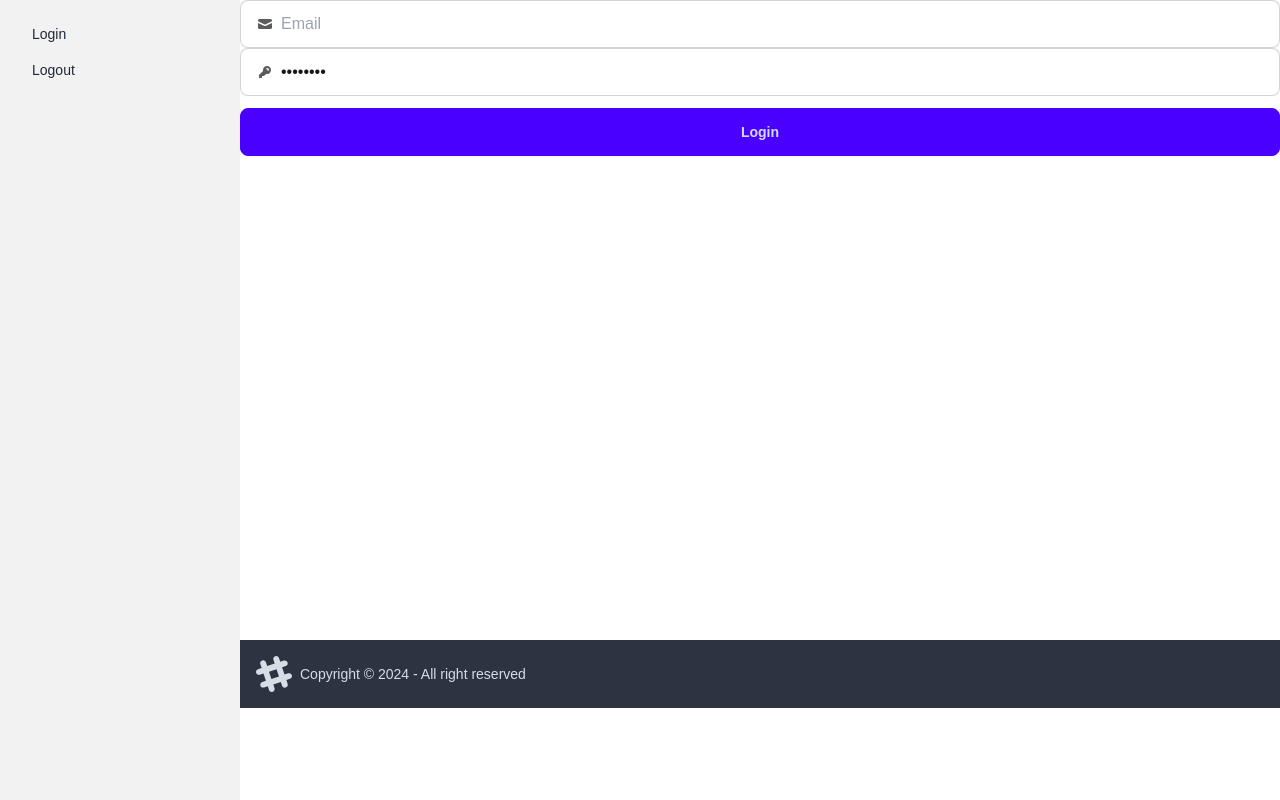
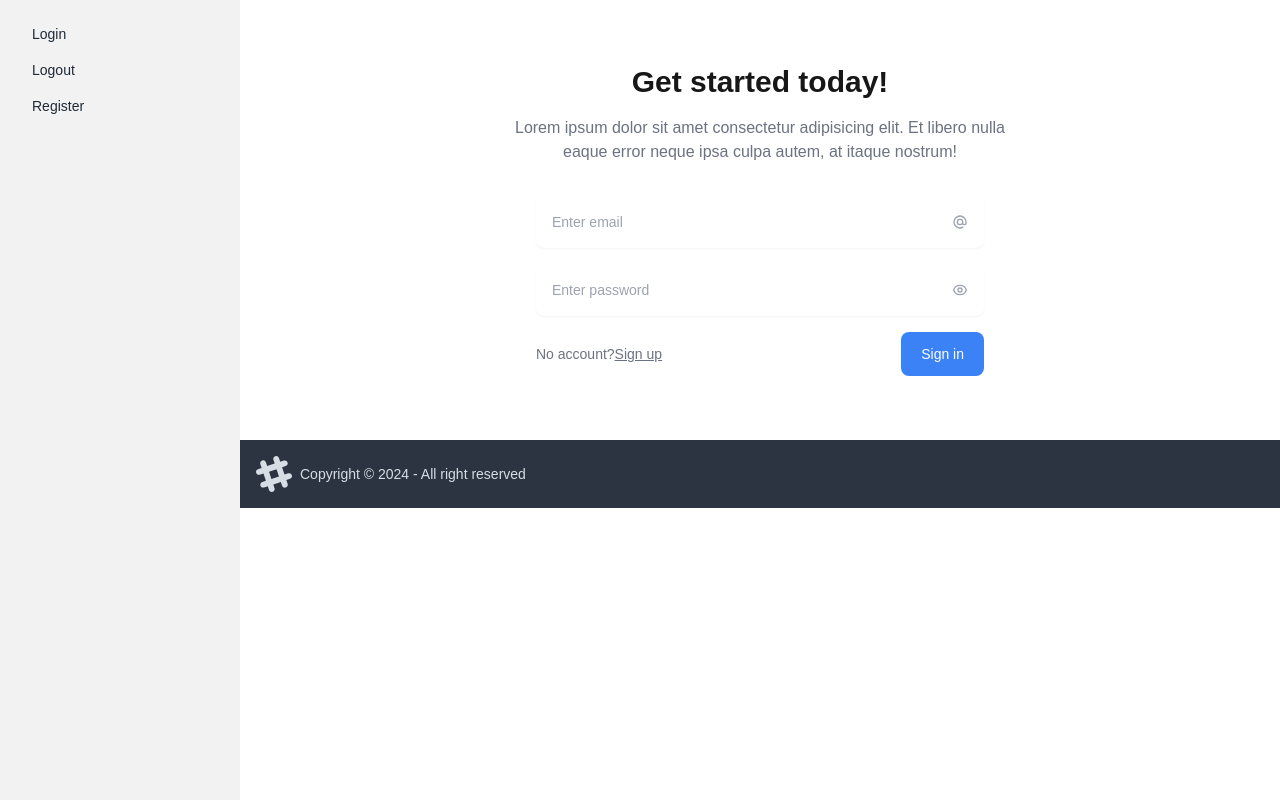
Before and after one commit to Dylo98/my-app, a Next.js app: page /user/login in a window 1280 px wide. Built offline with nearby package versions, Linux system fonts and the light colour scheme.

Commit message:
registraion and login

```diff
--- a/app/(public)/user/login/page.js
+++ b/app/(public)/user/login/page.js
@@ -1,36 +1,96 @@
 function LoginForm() {
   return (
-    <div className="h-4/5">
-      <form>
-        <label className="input input-bordered flex items-center gap-2">
+    <div className="mx-auto max-w-screen-xl px-4 py-16 sm:px-6 lg:px-8  ">
+      <div className="mx-auto max-w-lg text-center">
+        <h1 className="text-2xl font-bold sm:text-3xl">Get started today!</h1>
+
+        <p className="mt-4 text-gray-500">
+          Lorem ipsum dolor sit amet consectetur adipisicing elit. Et libero
+          nulla eaque error neque ipsa culpa autem, at itaque nostrum!
+        </p>
+      </div>
+
+      <form action="#" className="mx-auto mb-0 mt-8 max-w-md space-y-4">
+        <div>
+          <label htmlFor="email" className="sr-only">
+            Email
+          </label>
+
+          <div className="relative">
+            <input
+              type="email"
+              className="w-full rounded-lg border-gray-200 p-4 pe-12 text-sm shadow-sm"
+              placeholder="Enter email"
+            />
+
+            <span className="absolute inset-y-0 end-0 grid place-content-center px-4">
               <svg
                 xmlns="http://www.w3.org/2000/svg"
-            viewBox="0 0 16 16"
-            fill="currentColor"
-            className="h-4 w-4 opacity-70">
-            <path d="M2.5 3A1.5 1.5 0 0 0 1 4.5v.793c.026.009.051.02.076.032L7.674 8.51c.206.1.446.1.652 0l6.598-3.185A.755.755 0 0 1 15 5.293V4.5A1.5 1.5 0 0 0 13.5 3h-11Z" />
-            <path d="M15 6.954 8.978 9.86a2.25 2.25 0 0 1-1.956 0L1 6.954V11.5A1.5 1.5 0 0 0 2.5 13h11a1.5 1.5 0 0 0 1.5-1.5V6.954Z" />
+                className="size-4 text-gray-400"
+                fill="none"
+                viewBox="0 0 24 24"
+                stroke="currentColor">
+                <path
+                  strokeLinecap="round"
+                  strokeLinejoin="round"
+                  strokeWidth="2"
+                  d="M16 12a4 4 0 10-8 0 4 4 0 008 0zm0 0v1.5a2.5 2.5 0 005 0V12a9 9 0 10-9 9m4.5-1.206a8.959 8.959 0 01-4.5 1.207"
+                />
               </svg>
-          <input type="text" className="grow" placeholder="Email" />
+            </span>
+          </div>
+        </div>
+
+        <div>
+          <label htmlFor="password" className="sr-only">
+            Password
           </label>
 
-        <label className="input input-bordered flex items-center gap-2">
+          <div className="relative">
+            <input
+              type="password"
+              className="w-full rounded-lg border-gray-200 p-4 pe-12 text-sm shadow-sm"
+              placeholder="Enter password"
+            />
+
+            <span className="absolute inset-y-0 end-0 grid place-content-center px-4">
               <svg
                 xmlns="http://www.w3.org/2000/svg"
-            viewBox="0 0 16 16"
-            fill="currentColor"
-            className="h-4 w-4 opacity-70">
+                className="size-4 text-gray-400"
+                fill="none"
+                viewBox="0 0 24 24"
+                stroke="currentColor">
                 <path
-              fillRule="evenodd"
-              d="M14 6a4 4 0 0 1-4.899 3.899l-1.955 1.955a.5.5 0 0 1-.353.146H5v1.5a.5.5 0 0 1-.5.5h-2a.5.5 0 0 1-.5-.5v-2.293a.5.5 0 0 1 .146-.353l3.955-3.955A4 4 0 1 1 14 6Zm-4-2a.75.75 0 0 0 0 1.5.5.5 0 0 1 .5.5.75.75 0 0 0 1.5 0 2 2 0 0 0-2-2Z"
-              clipRule="evenodd"
+                  strokeLinecap="round"
+                  strokeLinejoin="round"
+                  strokeWidth="2"
+                  d="M15 12a3 3 0 11-6 0 3 3 0 016 0z"
+                />
+                <path
+                  strokeLinecap="round"
+                  strokeLinejoin="round"
+                  strokeWidth="2"
+                  d="M2.458 12C3.732 7.943 7.523 5 12 5c4.478 0 8.268 2.943 9.542 7-1.274 4.057-5.064 7-9.542 7-4.477 0-8.268-2.943-9.542-7z"
                 />
               </svg>
-          <input type="password" className="grow" value="password" />
-        </label>
-        <button type="submit" className="btn btn-primary w-full mt-3">
-          Login
+            </span>
+          </div>
+        </div>
+
+        <div className="flex items-center justify-between">
+          <p className="text-sm text-gray-500">
+            No account?
+            <a className="underline" href="#">
+              Sign up
+            </a>
+          </p>
+
+          <button
+            type="submit"
+            className="inline-block rounded-lg bg-blue-500 px-5 py-3 text-sm font-medium text-white">
+            Sign in
           </button>
+        </div>
       </form>
     </div>
   );
--- a/app/(public)/user/register/page.js
+++ b/app/(public)/user/register/page.js
@@ -0,0 +1,140 @@
+function RegistrationForm() {
+  return (
+    <section className="bg-white dark:bg-gray-900 w-full min-h-screen flex items-center justify-center">
+      <div className="w-full max-w-3xl mx-auto p-8">
+        <h1 className="mt-6 text-2xl font-bold text-gray-900 sm:text-3xl md:text-4xl dark:text-white text-center">
+          Register
+        </h1>
+
+        <form action="#" className="mt-8 grid grid-cols-6 gap-6">
+          <div className="col-span-6 sm:col-span-3">
+            <label
+              htmlFor="FirstName"
+              className="block text-sm font-medium text-gray-700 dark:text-gray-200">
+              First Name
+            </label>
+
+            <input
+              type="text"
+              id="FirstName"
+              name="first_name"
+              className="mt-1 w-full rounded-md border-gray-200 bg-transparent text-sm text-gray-700 shadow-sm dark:border-gray-700 dark:bg-gray-800 dark:text-gray-200 p-3"
+            />
+          </div>
+
+          <div className="col-span-6 sm:col-span-3">
+            <label
+              htmlFor="LastName"
+              className="block text-sm font-medium text-gray-700 dark:text-gray-200">
+              Last Name
+            </label>
+
+            <input
+              type="text"
+              id="LastName"
+              name="last_name"
+              className="mt-1 w-full rounded-md border-gray-200 bg-transparent text-sm text-gray-700 shadow-sm dark:border-gray-700 dark:bg-gray-800 dark:text-gray-200 p-3"
+            />
+          </div>
+
+          <div className="col-span-6">
+            <label
+              htmlFor="Email"
+              className="block text-sm font-medium text-gray-700 dark:text-gray-200">
+              Email
+            </label>
+
+            <input
+              type="email"
+              id="Email"
+              name="email"
+              className="mt-1 w-full rounded-md border-gray-200 bg-transparent text-sm text-gray-700 shadow-sm dark:border-gray-700 dark:bg-gray-800 dark:text-gray-200 p-3"
+            />
+          </div>
+
+          <div className="col-span-6 sm:col-span-3">
+            <label
+              htmlFor="Password"
+              className="block text-sm font-medium text-gray-700 dark:text-gray-200">
+              Password
+            </label>
+
+            <input
+              type="password"
+              id="Password"
+              name="password"
+              className="mt-1 w-full rounded-md border-gray-200 bg-transparent text-sm text-gray-700 shadow-sm dark:border-gray-700 dark:bg-gray-800 dark:text-gray-200 p-3"
+            />
+          </div>
+
+          <div className="col-span-6 sm:col-span-3">
+            <label
+              htmlFor="PasswordConfirmation"
+              className="block text-sm font-medium text-gray-700 dark:text-gray-200">
+              Password Confirmation
+            </label>
+
+            <input
+              type="password"
+              id="PasswordConfirmation"
+              name="password_confirmation"
+              className="mt-1 w-full rounded-md border-gray-200 bg-transparent text-sm text-gray-700 shadow-sm dark:border-gray-700 dark:bg-gray-800 dark:text-gray-200 p-3"
+            />
+          </div>
+
+          <div className="col-span-6">
+            <label htmlFor="MarketingAccept" className="flex gap-4">
+              <input
+                type="checkbox"
+                id="MarketingAccept"
+                name="marketing_accept"
+                className="size-5 rounded-md border-gray-200 bg-transparent shadow-sm dark:border-gray-700 dark:bg-gray-800 dark:focus:ring-offset-gray-900"
+              />
+              <span className="text-sm text-gray-700 dark:text-gray-200">
+                I want to receive emails about events, product updates and
+                company announcements.
+              </span>
+            </label>
+          </div>
+
+          <div className="col-span-6">
+            <p className="text-sm text-gray-500 dark:text-gray-400">
+              By creating an account, you agree to our
+              <a
+                href="#"
+                className="text-gray-700 underline dark:text-gray-200">
+                terms and conditions
+              </a>
+              and
+              <a
+                href="#"
+                className="text-gray-700 underline dark:text-gray-200">
+                {' '}
+                privacy policy{' '}
+              </a>
+              .
+            </p>
+          </div>
+
+          <div className="col-span-6 sm:flex sm:items-center sm:gap-4">
+            <button className="inline-block shrink-0 rounded-md border border-blue-600 bg-blue-600 px-12 py-3 text-sm font-medium text-white transition hover:bg-transparent hover:text-blue-600 focus:outline-none focus:ring active:text-blue-500 dark:hover:bg-blue-700 dark:hover:text-white">
+              Create an account
+            </button>
+
+            <p className="mt-4 text-sm text-gray-500 sm:mt-0 dark:text-gray-400">
+              Already have an account?
+              <a
+                href="#"
+                className="text-gray-700 underline dark:text-gray-200">
+                Log in
+              </a>
+              .
+            </p>
+          </div>
+        </form>
+      </div>
+    </section>
+  );
+}
+
+export default RegistrationForm;
--- a/app/layout.js
+++ b/app/layout.js
@@ -3,17 +3,6 @@ import './globals.css';
 import SideBar from '@/components/SideBar';
 import Footer from '@/components/Footer';
 import { AuthProvider } from './lib/AuthProvider';
-
-const geistSans = localFont({
-  src: './fonts/GeistVF.woff',
-  variable: '--font-geist-sans',
-  weight: '100 900',
-});
-const geistMono = localFont({
-  src: './fonts/GeistMonoVF.woff',
-  variable: '--font-geist-mono',
-  weight: '100 900',
-});
 
 export const metadata = {
   title: 'Create Next App',
@@ -23,8 +12,7 @@ export const metadata = {
 export default function RootLayout({ children }) {
   return (
     <html lang="en">
-      <body
-        className={`${geistSans.variable} ${geistMono.variable} antialiased`}>
+      <body className={` bg-white dark:bg-gray-900`}>
         <AuthProvider>
           <SideBar>
             {children}
--- a/components/SideBar.jsx
+++ b/components/SideBar.jsx
@@ -26,6 +26,9 @@ function SideBar({ children }) {
               <Link href="/user/logout">Logout</Link>
             </li>
             <li>
+              <Link href="/user/register">Register</Link>
+            </li>
+            <li>
               <Link href="/user/profile">{user}</Link>
             </li>
           </ul>
```
Lines whose indentation alone changed are shown as unchanged.
